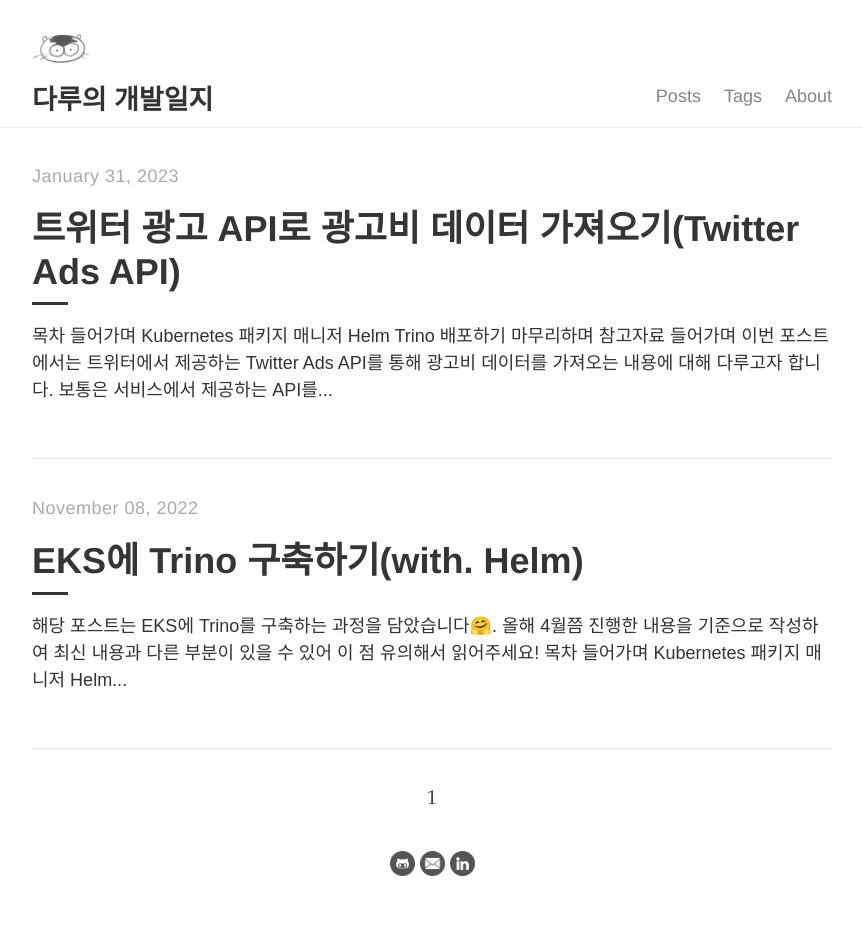
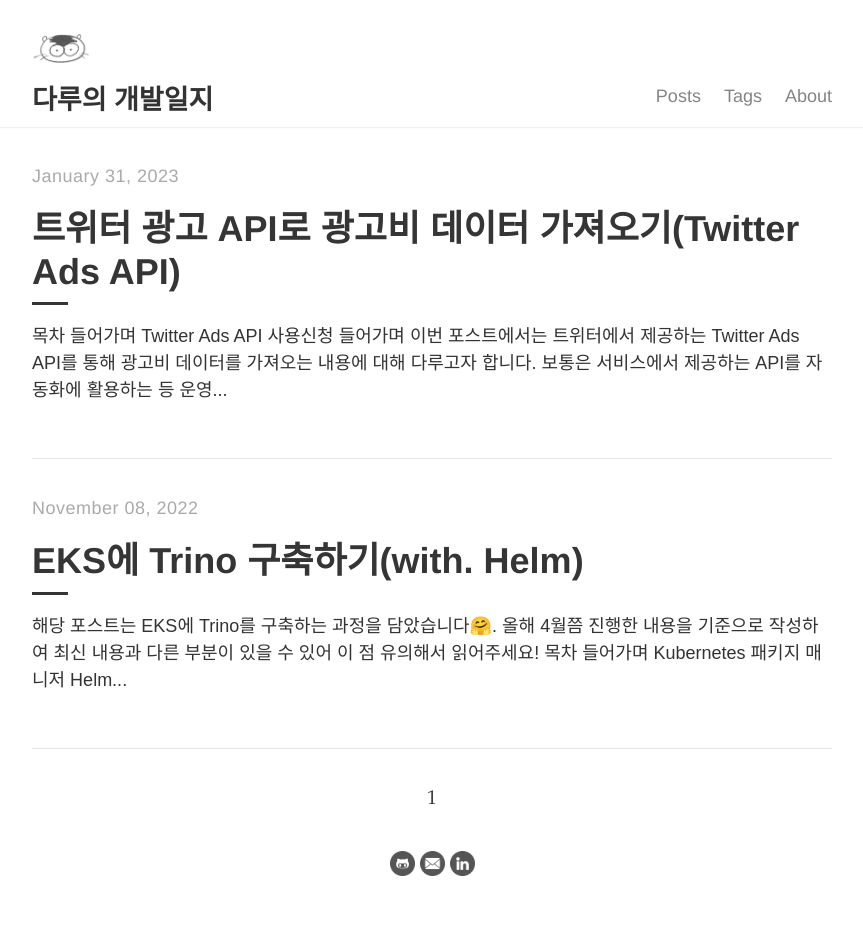
Before and after one commit to daru1027/daru1027.github.io, a Jekyll site: the page built from index.html, in a window 1280 px wide. Shown: the whole page, without its empty margins (208-1071 px from the left). Built offline with Jekyll 4.4.1, drawn with Linux system fonts in a browser that asks for light colours; the list of posts is cut into pages by our own code.

Commit message:
FIX: twitter ads api 포스팅 수정

```diff
--- a/_posts/2023-01-31-get-data-with-twitter-ads-api.md
+++ b/_posts/2023-01-31-get-data-with-twitter-ads-api.md
@@ -5,10 +5,7 @@
 ---
 ## 목차
 1. [들어가며](#들어가며)
-2. [Kubernetes 패키지 매니저 Helm](#kubernetes-패키지-매니저-helm)
-3. [Trino 배포하기](#trino-배포하기)
-4. [마무리하며](#마무리하며)
-5. [참고자료](#참고자료)
+2. [Twitter Ads API 사용신청](#Twitter-Ads-API-사용신청)
 <br/><br/>
 
 ## 들어가며
@@ -20,7 +17,7 @@
 그럼 본격적으로 데이터를 제공하는 사람의 입장에서 Twitter Ads API를 사용하는 과정을 다뤄보도록 하겠습니다🙂.
 <br/><br/>
 
-##Twitter Ads API 사용신청
+## Twitter Ads API 사용신청
 대부분의 매체가 그렇듯 API를 활용하려면 사용 신청을 해야 합니다.
 특히 광고처럼 프라이빗한 API의 경우 승인 절차가 더욱 복잡합니다.
 트위터의 경우 다른 매체에 비해 절차가 꽤 까다로운(?) 경향이 있습니다😢.
@@ -31,8 +28,8 @@
 3. Ads API 액세스 요청
 <br/><br/>
 
-###개발자 계정 가입
+### 개발자 계정 가입
 공식문서에 나오는 첫 번째 단계인 개발자 가입 절차는 아래 이미지와 같습니다.
 개발자 계정에 가입하는 과정은 크게 어렵지 않고 국가 선택 및 API를 사용하려는 목적을 선택하면 됩니다.
 
-<img src = "/post_images/2023-01-31-get-data-with-twitter-ads-api/twitter-developer-signup-1" width=auto height=auto>
+<img src = "/post_images/2023-01-31-get-data-with-twitter-ads-api/twitter-developer-signup-1.png" width=auto height=auto>
```
